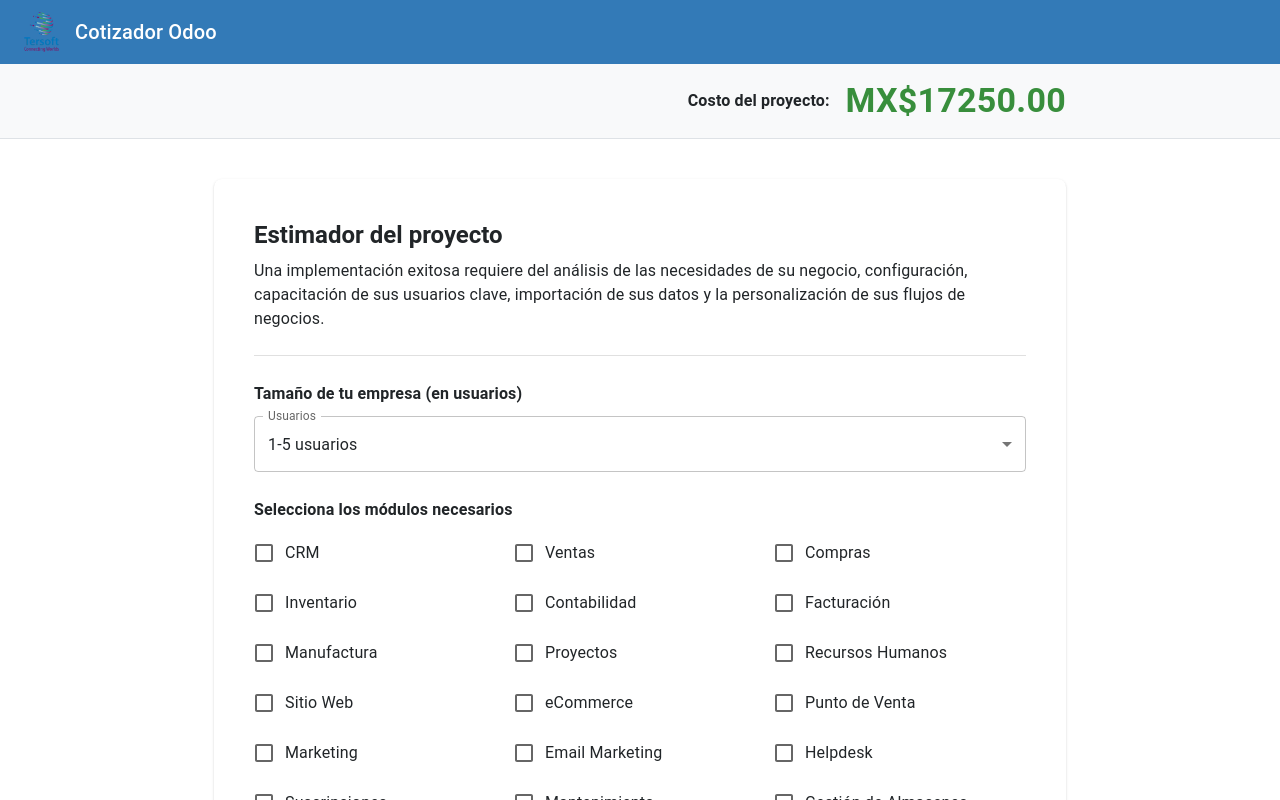
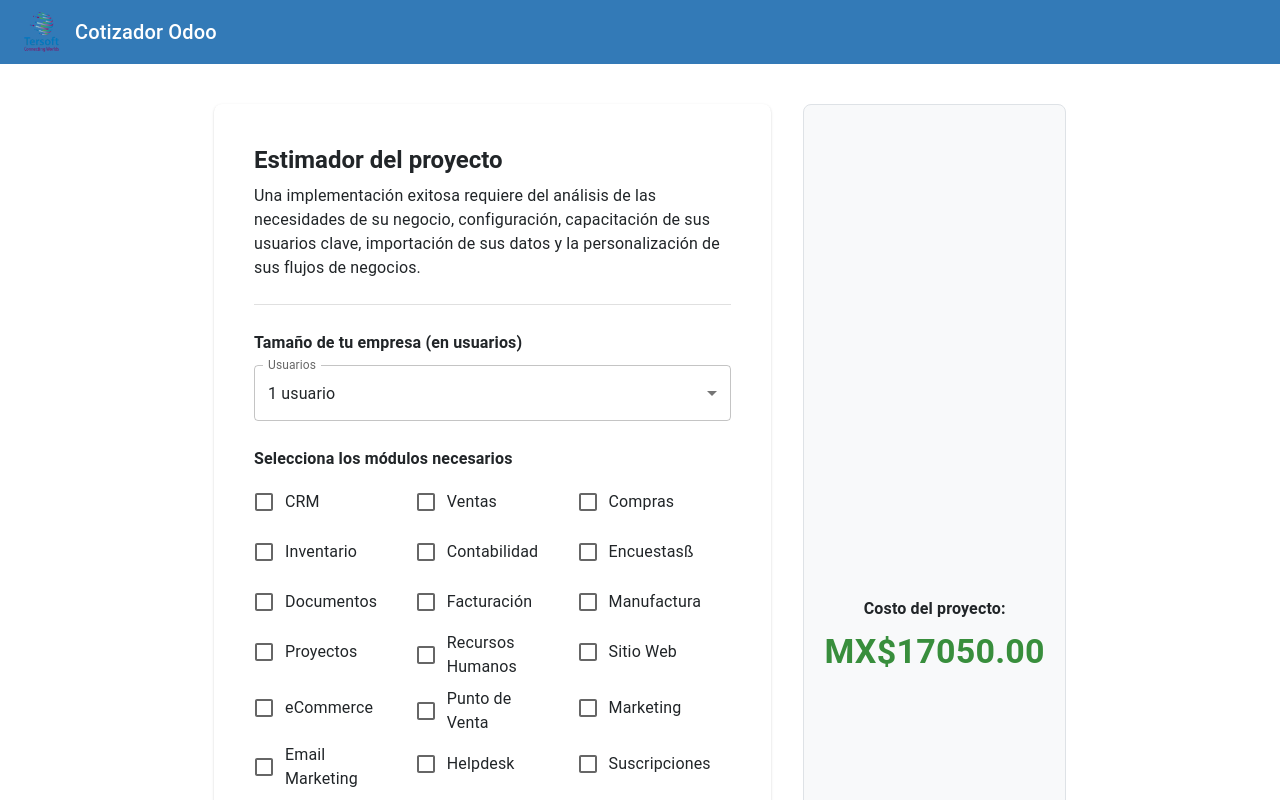
Before and after one commit to FReptar0/cotizador, a Next.js app: page /cotizador in a window 1280 px wide. Shown: the top 800 px of the page. Built offline with nearby package versions, Linux system fonts and the light colour scheme; sample sign-in values are in the browser's storage.

Commit message:
No code changes detected

```diff
--- a/src/pages/cotizador.js
+++ b/src/pages/cotizador.js
@@ -49,6 +49,8 @@
   { name: "Compras" },
   { name: "Inventario" },
   { name: "Contabilidad" },
+  { name: "Encuestasß" },
+  { name: "Documentos" },
   { name: "Facturación" },
   { name: "Manufactura" },
   { name: "Proyectos" },
@@ -70,7 +72,8 @@
 ];
 
 const userRanges = [
-  { label: "1-5 usuarios", value: 5 },
+  { label: "1 usuario", value: 1 },
+  { label: "2 a 5 usuarios", value: 5 },
   { label: "6-10 usuarios", value: 10 },
   { label: "11-20 usuarios", value: 20 },
   { label: "21-50 usuarios", value: 50 },
@@ -81,32 +84,29 @@
 export default function CotizadorPage() {
   const router = useRouter();
 
-  // 1) Estado para controlar si ya verificamos el login
+  // Estado para controlar si ya verificamos el login
   const [authChecked, setAuthChecked] = useState(false);
 
-  // 2) Estados del cotizador
-  const [users, setUsers] = useState(5);
+  // Estados del cotizador
+  const [users, setUsers] = useState(1);
   const [selectedModules, setSelectedModules] = useState([]);
   const [orders, setOrders] = useState(0);
   const [quote, setQuote] = useState(17000); // Precio base inicial
 
-  // 3) useEffect para checar login SIEMPRE, sin condicionales que alteren el orden de hooks
+  // Verificar login al montar el componente
   useEffect(() => {
     const isLoggedIn = localStorage.getItem("isLoggedIn");
     if (!isLoggedIn) {
-      // Redirigimos sin renderizar nada del cotizador
       router.replace("/login");
     } else {
-      // Marcamos que ya validamos y está logueado
       setAuthChecked(true);
     }
   }, [router]);
 
-  // 4) useEffect para calcular el costo, pero solo si ya está authChecked
+  // Cálculo de costo en tiempo real (se ejecuta solo si se verificó el login)
   useEffect(() => {
-    if (!authChecked) return; // Si no está verificado el login, no calculamos
+    if (!authChecked) return;
     const moduleCount = selectedModules.length;
-
     let modulePrice = 0;
     if (moduleCount <= 3) {
       modulePrice = 17000;
@@ -117,17 +117,13 @@
     } else if (moduleCount >= 9) {
       modulePrice = 29000;
     }
-
     const total = modulePrice + users * 50 + orders * 0.5;
     setQuote(total.toFixed(2));
   }, [authChecked, users, selectedModules, orders]);
 
-  // 5) Si no está verificado el login, no renderizamos nada (evitamos "parpadeo")
-  if (!authChecked) {
-    return null;
-  }
+  if (!authChecked) return null;
 
-  // 6) Ahora sí renderizamos el cotizador
+  // Función para manejar cambios en los módulos
   const handleModuleChange = (moduleName) => {
     setSelectedModules((prev) =>
       prev.includes(moduleName)
@@ -161,34 +157,7 @@
         </Toolbar>
       </AppBar>
 
-      {/* Bloque del costo del proyecto fuera del container principal */}
-      <Box
-        sx={{ bgcolor: "#f8f9fa", borderBottom: "1px solid #dee2e6", py: 2 }}
-      >
-        <Container maxWidth="md">
-          <Box
-            sx={{
-              display: "flex",
-              justifyContent: "flex-end",
-              alignItems: "center",
-            }}
-          >
-            <Typography
-              variant="subtitle1"
-              fontWeight="bold"
-              color="text.primary"
-              sx={{ mr: 2 }}
-            >
-              Costo del proyecto:
-            </Typography>
-            <Typography variant="h4" color="success.main" fontWeight="bold">
-              MX${quote}
-            </Typography>
-          </Box>
-        </Container>
-      </Box>
-
-      {/* Contenedor principal del formulario */}
+      {/* Contenedor principal */}
       <Box
         sx={{
           bgcolor: "background.default",
@@ -198,6 +167,11 @@
         }}
       >
         <Container maxWidth="md">
+          {/* Usamos Grid para dividir en dos columnas:
+              - Izquierda: Formulario del cotizador.
+              - Derecha: Recuadro con el costo del proyecto */}
+          <Grid container spacing={4}>
+            <Grid item xs={12} md={8}>
               <Paper
                 elevation={1}
                 sx={{
@@ -217,8 +191,8 @@
                 <Typography variant="body1" color="text.primary" sx={{ mb: 3 }}>
                   Una implementación exitosa requiere del análisis de las
                   necesidades de su negocio, configuración, capacitación de sus
-              usuarios clave, importación de sus datos y la personalización de
-              sus flujos de negocios.
+                  usuarios clave, importación de sus datos y la personalización
+                  de sus flujos de negocios.
                 </Typography>
 
                 <Divider sx={{ mb: 3 }} />
@@ -303,6 +277,37 @@
                   />
                 </Box>
               </Paper>
+            </Grid>
+
+            {/* Recuadro del costo del proyecto en la columna derecha */}
+            <Grid item xs={12} md={4}>
+              <Box
+                sx={{
+                  p: 3,
+                  borderRadius: 2,
+                  border: "1px solid #dee2e6",
+                  backgroundColor: "#f8f9fa",
+                  height: "100%",
+                  display: "flex",
+                  flexDirection: "column",
+                  justifyContent: "center",
+                  alignItems: "center",
+                }}
+              >
+                <Typography
+                  variant="subtitle1"
+                  fontWeight="bold"
+                  color="text.primary"
+                  sx={{ mb: 1 }}
+                >
+                  Costo del proyecto:
+                </Typography>
+                <Typography variant="h4" color="success.main" fontWeight="bold">
+                  MX${quote}
+                </Typography>
+              </Box>
+            </Grid>
+          </Grid>
         </Container>
       </Box>
     </ThemeProvider>
```
Lines whose indentation alone changed are shown as unchanged.
